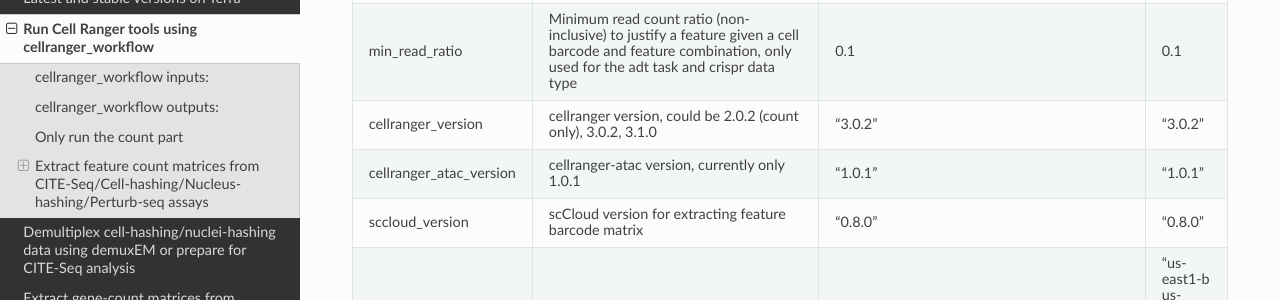
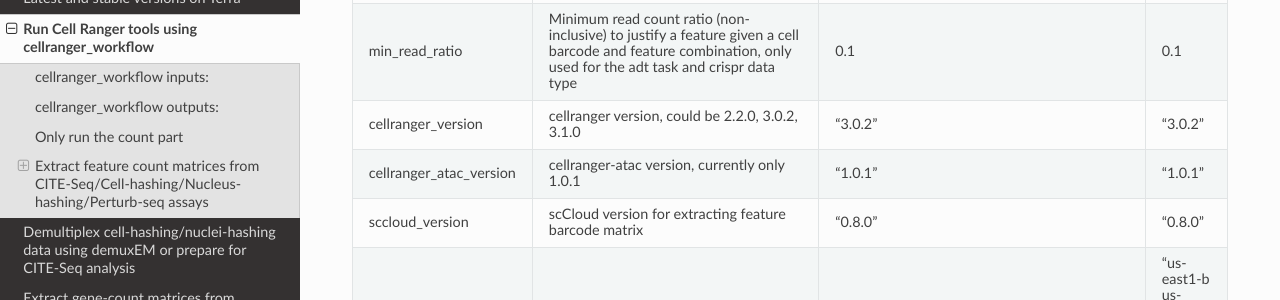
Before and after one commit to lilab-bcb/cumulus, a Sphinx documentation site: the page built from docs/cellranger.rst, in a window 1280 px wide and 900 px high, scrolled down 5042 px. Shown: the part 151-451 px from the top of the window. Built offline with Sphinx 7.4.7 and the Read the Docs theme 2.0.0, drawn with Linux system fonts in a browser that asks for light colours.

Commit message:
update documentation

```diff
--- a/docs/cellranger.rst
+++ b/docs/cellranger.rst
@@ -210,7 +210,7 @@ cellranger_workflow inputs:
 	  - 0.1
 	  - 0.1
 	* - cellranger_version
-	  - cellranger version, could be 2.0.2 (count only), 3.0.2, 3.1.0
+	  - cellranger version, could be 2.2.0, 3.0.2, 3.1.0
 	  - "3.0.2"
 	  - "3.0.2"
 	* - cellranger_atac_version
```
